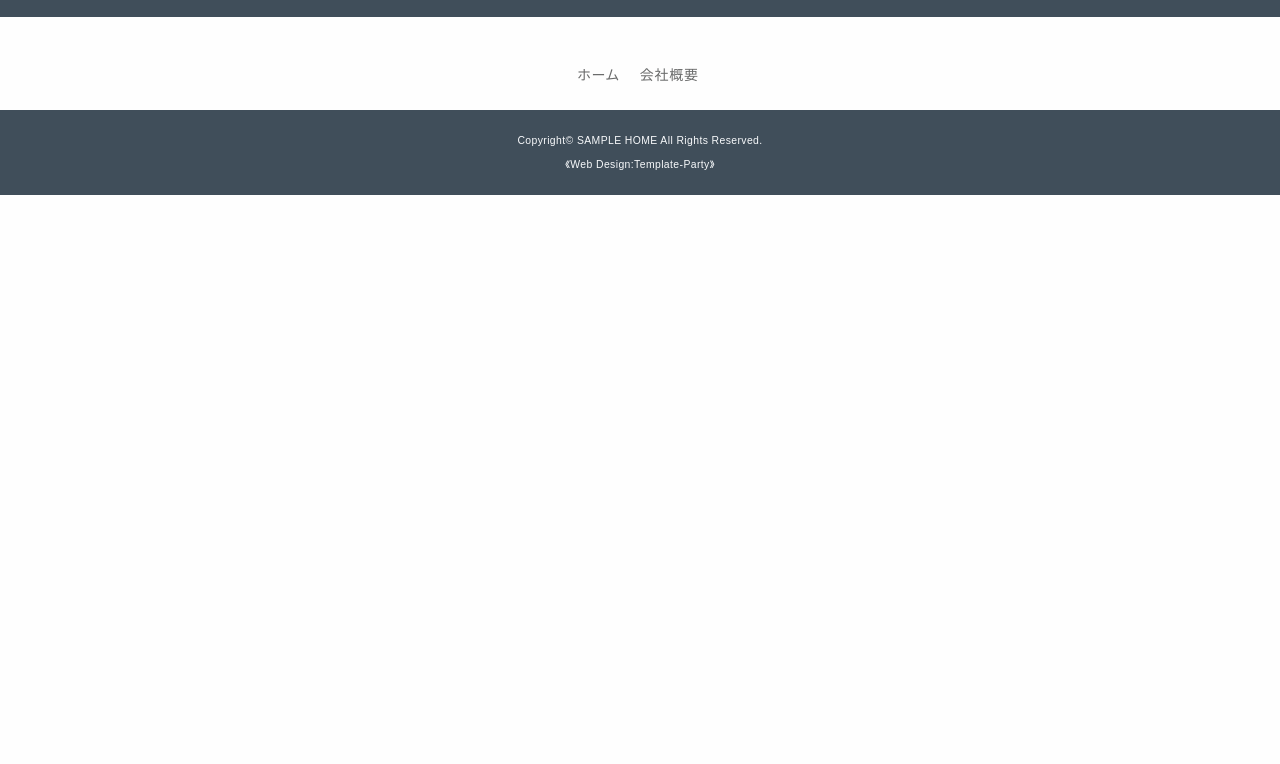
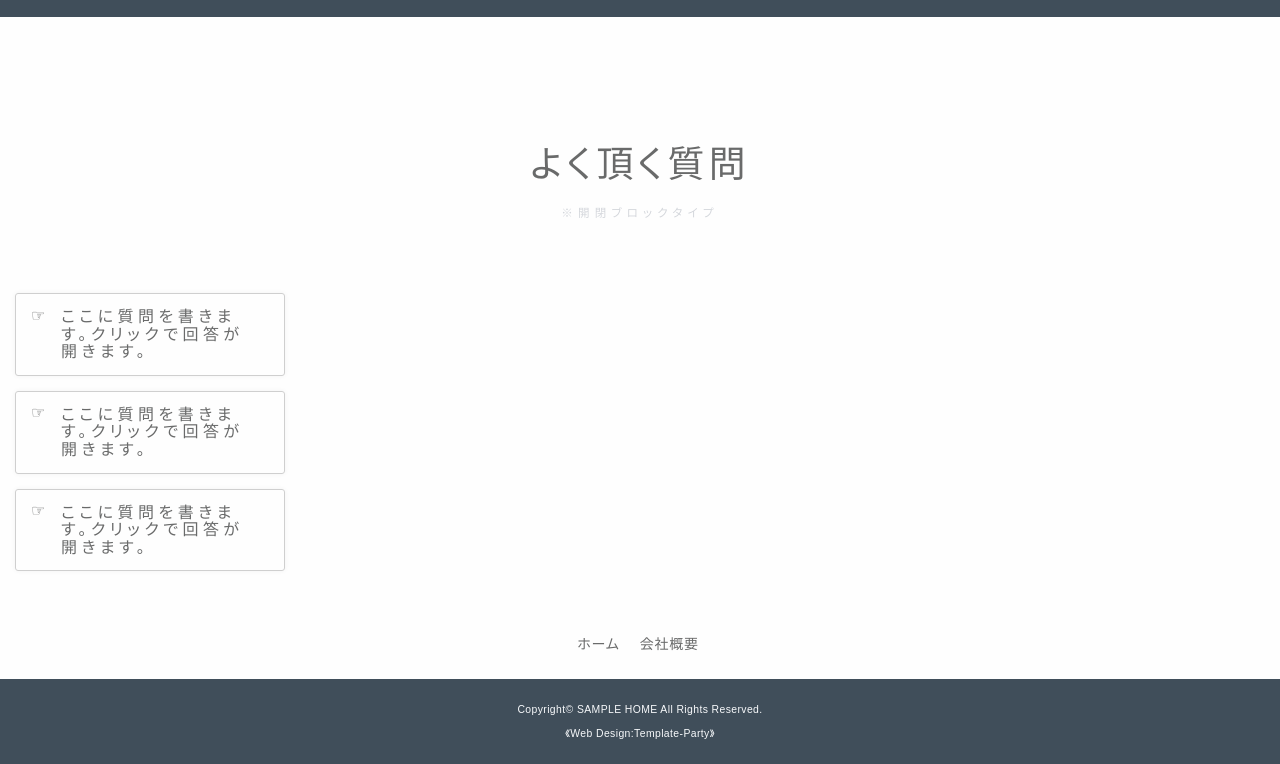
Before and after one commit to minierparedes/housebuilder, a website: page public/faqs.html in a window 1280 px wide. Shown: the part 73-837 px from the top of the page. Before the commit the page ends 800 px from the top, so only its background shows below. Drawn offline with Linux system fonts and the light colour scheme.

Commit message:
feat(compenent): add according

```diff
--- a/public/css/components/faqs.css
+++ b/public/css/components/faqs.css
@@ -1,12 +1,93 @@
 /* stylelint-disable media-feature-range-notation */
+.faqs-main-heading {
+  margin-bottom: var(--size-6xl);
+}
+
+.faqs-wrapper {
+  margin-top: 2.5rem;
+  padding-top: 3rem;
+}
+
+.faqs-heading {
+  font-size: 2.3rem;
+  font-weight: 500;
+  color: var(--clr-secondary-text);
+  text-align: center;
+}
+
+.faqs-subheading {
+  margin-top: 1.2rem;
+  font-size: 0.72rem;
+  color: var(--clr-gray300);
+  letter-spacing: 0.45em;
+  text-align: center;
+  opacity: 0.7;
+}
+
+.accordion-menu {
+  overflow: hidden;
+  max-width: 300px;
+}
+
+.accordion-section {
+  margin: 15px;
+  border: 1px solid rgb(207 207 207);
+  border-radius: 3px;
+  box-shadow: 0 0 5px rgb(0 0 0 / 5.6%);
+}
+
+.accordion-faq-label,
+.accordion-faq-text {
+  padding: 14px 30px;
+}
+
+.accordion-faq-label {
+  position: relative;
+  display: block;
+  margin-left: 15px;
+  color: var(--clr-secondary-text);
+  cursor: pointer;
+  transition: background 0.1s;
+}
+
+.accordion-faq-label:hover {
+  background: rgb(0 0 0 / 1.6%);
+}
+
+.accordion-faq-label::after {
+  content: '☞';
+  position: absolute;
+  top: 12%;
+  left: 0;
+  width: 12px;
+  height: 6px;
+  transform: translateY(50%);
+}
+
+.accordion-faq-text {
+  display: none;
+  font-size: 0.85em;
+  line-height: 1.6;
+}
+
+.accordion-faq-input {
+  display: none;
+}
+
+.accordion-faq-input:checked ~ .accordion-faq-text {
+  display: block;
+}
 
 /* xxs */
 
 /* @media screen and (min-width: 390px)  */
 
 /* xs */
-
-/* @media screen and (max-width: 400px) {} */
+@media screen and (max-width: 400px) {
+  .section {
+    margin-top: 1rem !important;
+  }
+}
 
 /* sm */
 
--- a/public/faqs.html
+++ b/public/faqs.html
@@ -38,7 +38,35 @@
         </div>
       </div>
     </header>
-    <section></section>
+    <section class="faqs-wrapper container section">
+      <div class="faqs-main-heading">
+        <h1 class="faqs-heading">よく頂く質問</h1>
+        <p class="faqs-subheading">※開閉ブロックタイプ</p>
+      </div>
+      <div class="accordion-menu">
+        <div class="accordion-section">
+          <input class="accordion-faq-input" id="section1" name="housing-faqs" type="radio" />
+          <label class="accordion-faq-label" for="section1">ここに質問を書きます。クリックで回答が開きます。</label>
+          <p class="accordion-faq-text">
+            ここに回答を書きます。サンプルテキスト。ここに回答を書きます。サンプルテキスト。ここに回答を書きます。サンプルテキスト。
+          </p>
+        </div>
+        <div class="accordion-section">
+          <input class="accordion-faq-input" id="section2" name="housing-faqs" type="radio" />
+          <label class="accordion-faq-label" for="section2">ここに質問を書きます。クリックで回答が開きます。</label>
+          <p class="accordion-faq-text">
+            ここに回答を書きます。サンプルテキスト。ここに回答を書きます。サンプルテキスト。ここに回答を書きます。サンプルテキスト。
+          </p>
+        </div>
+        <div class="accordion-section">
+          <input class="accordion-faq-input" id="section3" name="housing-faqs" type="radio" />
+          <label class="accordion-faq-label" for="section3">ここに質問を書きます。クリックで回答が開きます。</label>
+          <p class="accordion-faq-text">
+            ここに回答を書きます。サンプルテキスト。ここに回答を書きます。サンプルテキスト。ここに回答を書きます。サンプルテキスト。
+          </p>
+        </div>
+      </div>
+    </section>
     <nav>
       <div class="footer-nav section-footer-nav">
         <a href="http://">ホーム</a>
```
